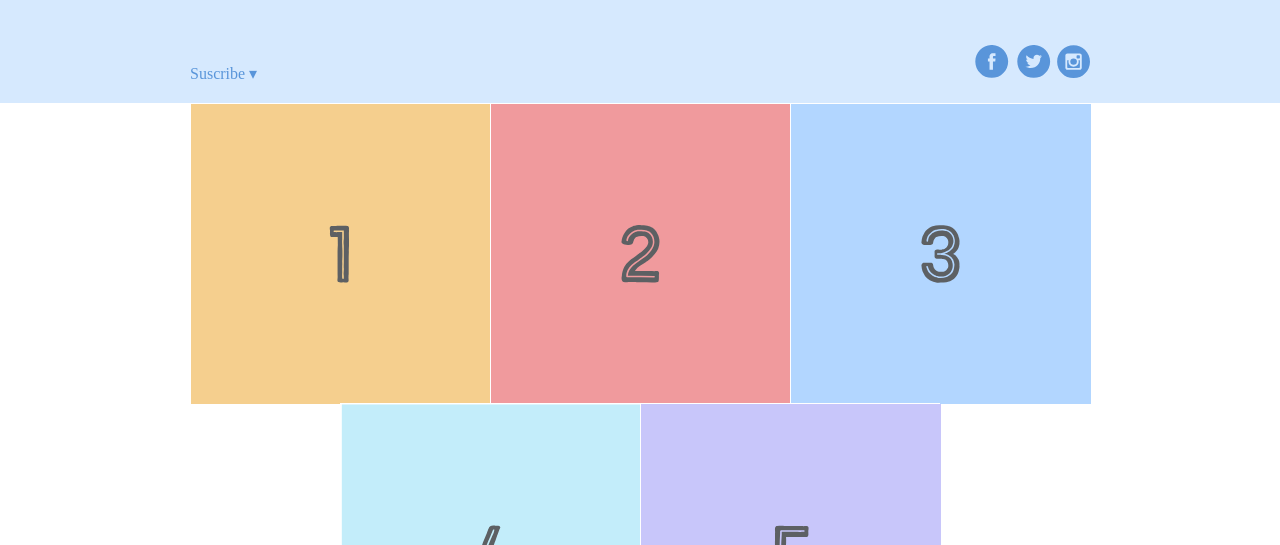
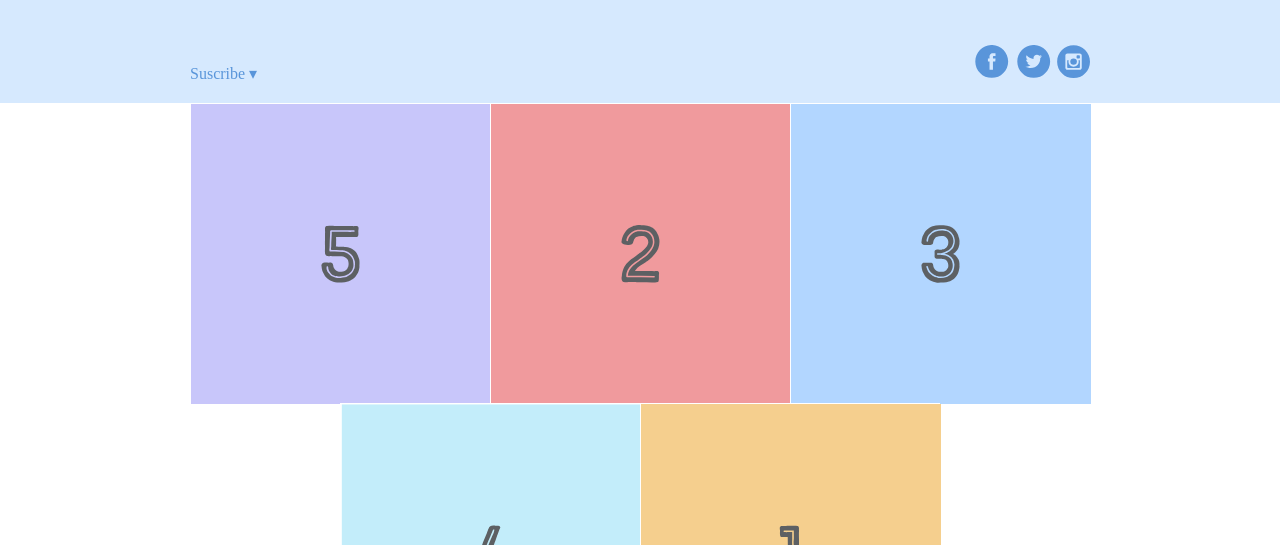
Before and after one commit to FDMetz/odin-project, a plain HTML site: page foundations-course/flexbox-test/index.html in a window 1280 px wide. Shown: the part 255-800 px from the top of the page. Drawn offline with Linux system fonts and the light colour scheme.

Commit message:
Change the location of two numbers

```diff
--- a/foundations-course/flexbox-test/index.html
+++ b/foundations-course/flexbox-test/index.html
@@ -34,7 +34,7 @@
                 <div class="photo-grid-item">
                     <img src="./images/four.svg">
                 </div>
-                <div class="photo-grid-item">
+                <div class="photo-grid-item last-item">
                     <img src="./images/five.svg">
                 </div>
             </div>
--- a/foundations-course/flexbox-test/stylesheet.css
+++ b/foundations-course/flexbox-test/stylesheet.css
@@ -61,11 +61,11 @@
 }
 
 .first-item {
-    order: -1;
+    order: 1;
 }
 
 .last-item {
-    order: 1;
+    order: -1;
 }
 
 .social,
```
